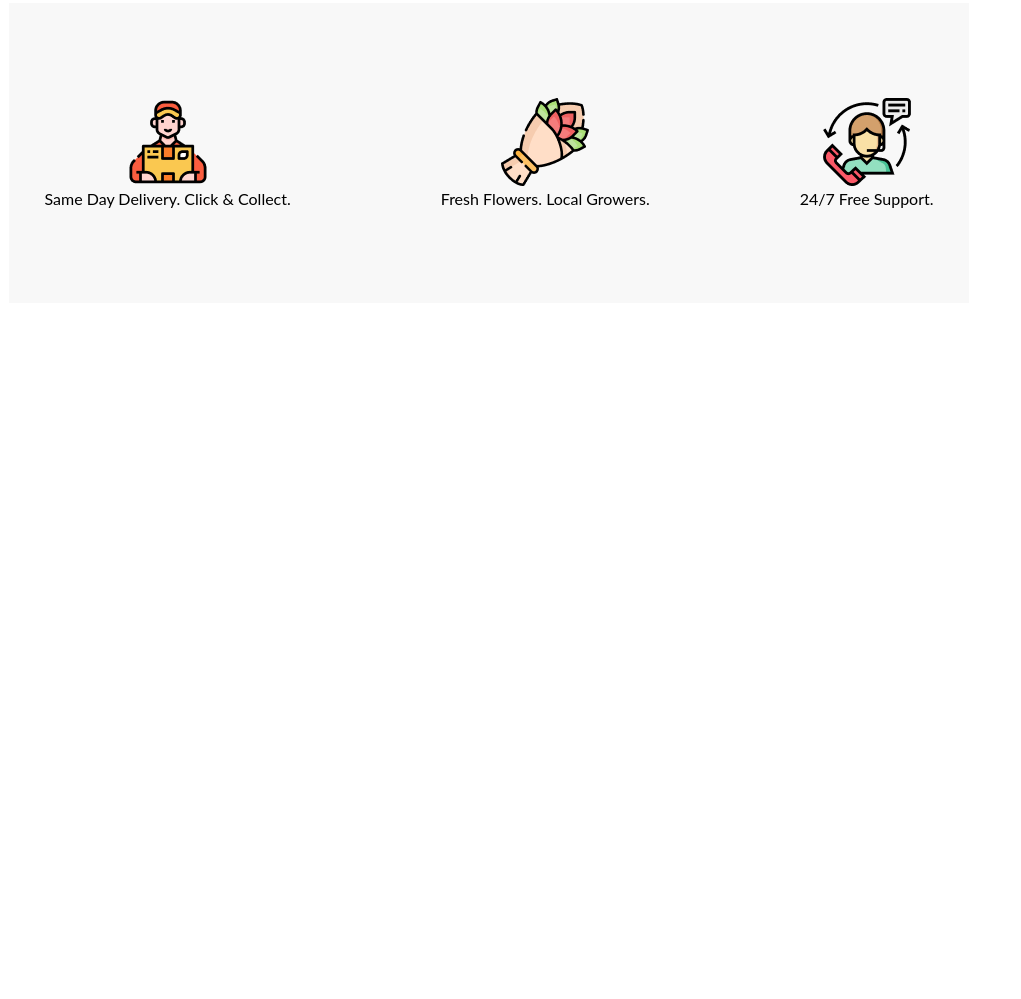
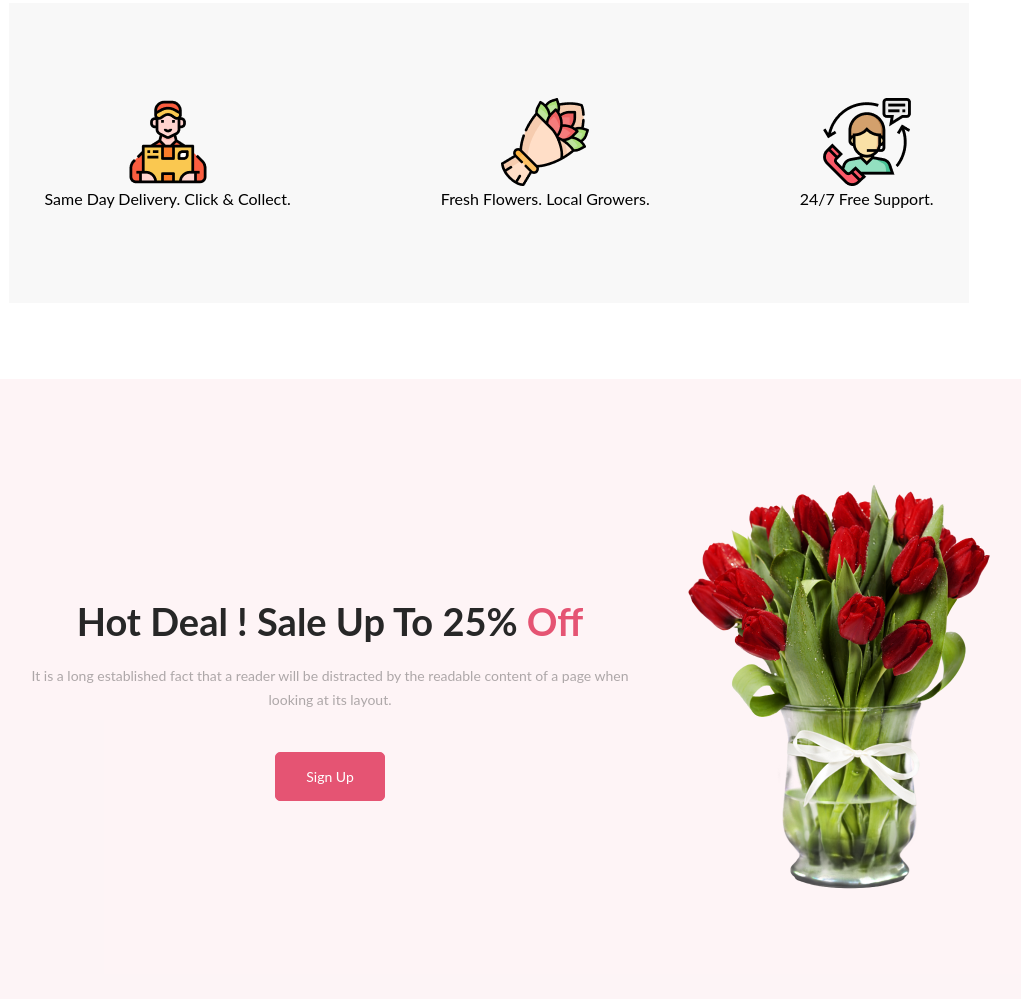
Before and after one commit to DipuHaider/PH_B8_M1_Assignment, a plain HTML site: page index.html in a window 1280 px wide. Shown: the part 1821-2820 px from the top of the page, without its empty margins (151-1172 px from the left). Before the commit the page ends 2124 px from the top, so only its background shows below. Drawn offline with Linux system fonts and the light colour scheme.

Commit message:
Develop Hot Deal section

```diff
--- a/index.html
+++ b/index.html
@@ -35,7 +35,7 @@
                 <div class="featured-box">
                     <div class="box box-1">
                         <div class="box-image">
-                            <img src="./images/pngwing_6.png" alt="">
+                            <img src="./images/pngwing_6.png" alt="Pink Flower Tree">
                         </div>
                         <div class="box-title">
                             <h5><a href="#">Pink Flower Tree</a></h5>
@@ -43,7 +43,7 @@
                     </div>
                     <div class="box box-2">
                         <div class="box-image">
-                            <img src="./images/pngwing_5.png" alt="">
+                            <img src="./images/pngwing_5.png" alt="Pink Flower Tree">
                         </div>
                         <div class="box-title">
                             <h5><a href="#">Pink Flower Tree</a></h5>
@@ -51,7 +51,7 @@
                     </div>
                     <div class="box box-3">
                         <div class="box-image">
-                            <img src="./images/pngwing_7.png" alt="">
+                            <img src="./images/pngwing_7.png" alt="Pink Flower Tree">
                         </div>
                         <div class="box-title">
                             <h5><a href="#">Pink Flower Tree</a></h5>
@@ -60,17 +60,31 @@
                 </div>
                 <div class="featured-icon">
                     <div class="icon-div">
-                        <img src="./images/group_57.png" alt="">
+                        <img src="./images/group_57.png" alt="Same Day Delivery">
                         <p>Same Day Delivery. Click & Collect.</p>
                     </div>
                     <div class="icon-div">
-                        <img src="./images/group_58.png" alt="">
+                        <img src="./images/group_58.png" alt="Fresh Flowers">
                         <p>Fresh Flowers. Local Growers.</p>
                     </div>
                     <div class="icon-div">
-                        <img src="./images/group_59.png" alt="">
+                        <img src="./images/group_59.png" alt="Free Support">
                         <p>24/7 Free Support.</p>
                     </div>
+                </div>
+            </div>
+        </section>
+
+        <!-- Hot Deal Section -->
+        <section>
+            <div class="hotdeal-container">
+                <div class="hotdeal-text">
+                    <h1 class="title featured-title">Hot Deal ! Sale Up To 25% <span class="text-red">Off</span></h1>
+                    <p class="description">It is a long established fact that a reader will be distracted by the readable content of a page when looking at its layout.</p>
+                    <button class="btn">Sign Up</button>
+                </div>
+                <div class="hotdeal-image">
+                    <img src="./images/pngwing_8.png" alt="Hot Deal Image">
                 </div>
             </div>
         </section>
--- a/style.css
+++ b/style.css
@@ -55,7 +55,7 @@
 /* Featured Section */
 .featured-container{
     display: block;
-    height: 900px;
+    height: 1200px;
     padding: 100px 50px 50px 50px;
 }
 
@@ -151,3 +151,24 @@
 .icon-div {
 
 }
+
+/* Hot Deal Section  */
+.hotdeal-container{
+    display:flex;
+    justify-content: space-around;
+    align-items: center;
+    height: 620px;
+    background-color: #e5547310;
+    padding: 0 10%;
+}
+
+.text-red{
+    color: #E55473;
+}
+
+.hotdeal-text{
+    display: block;
+    width: 600px;
+    text-align: center;
+    margin: 0 auto;
+}
```
